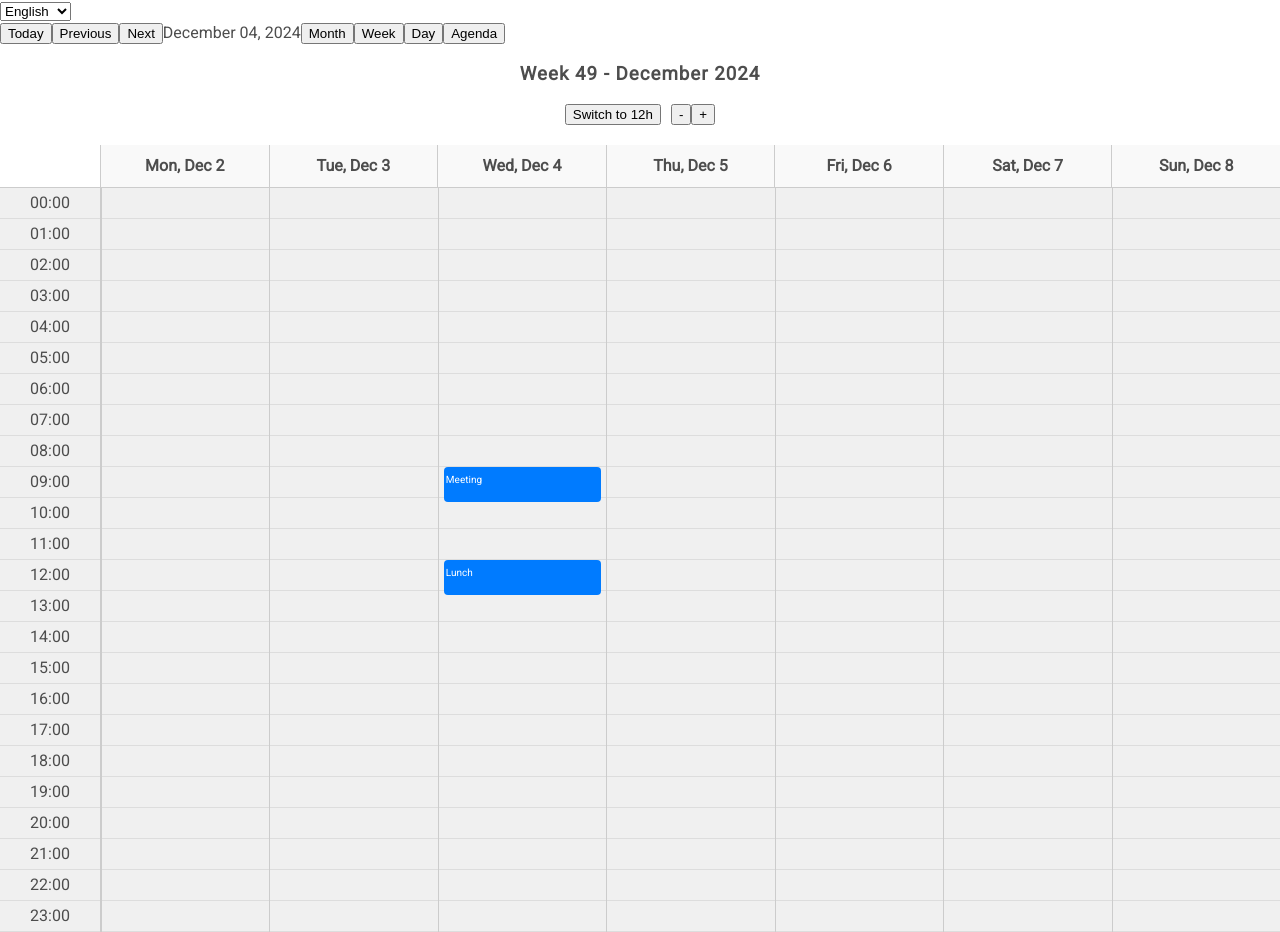
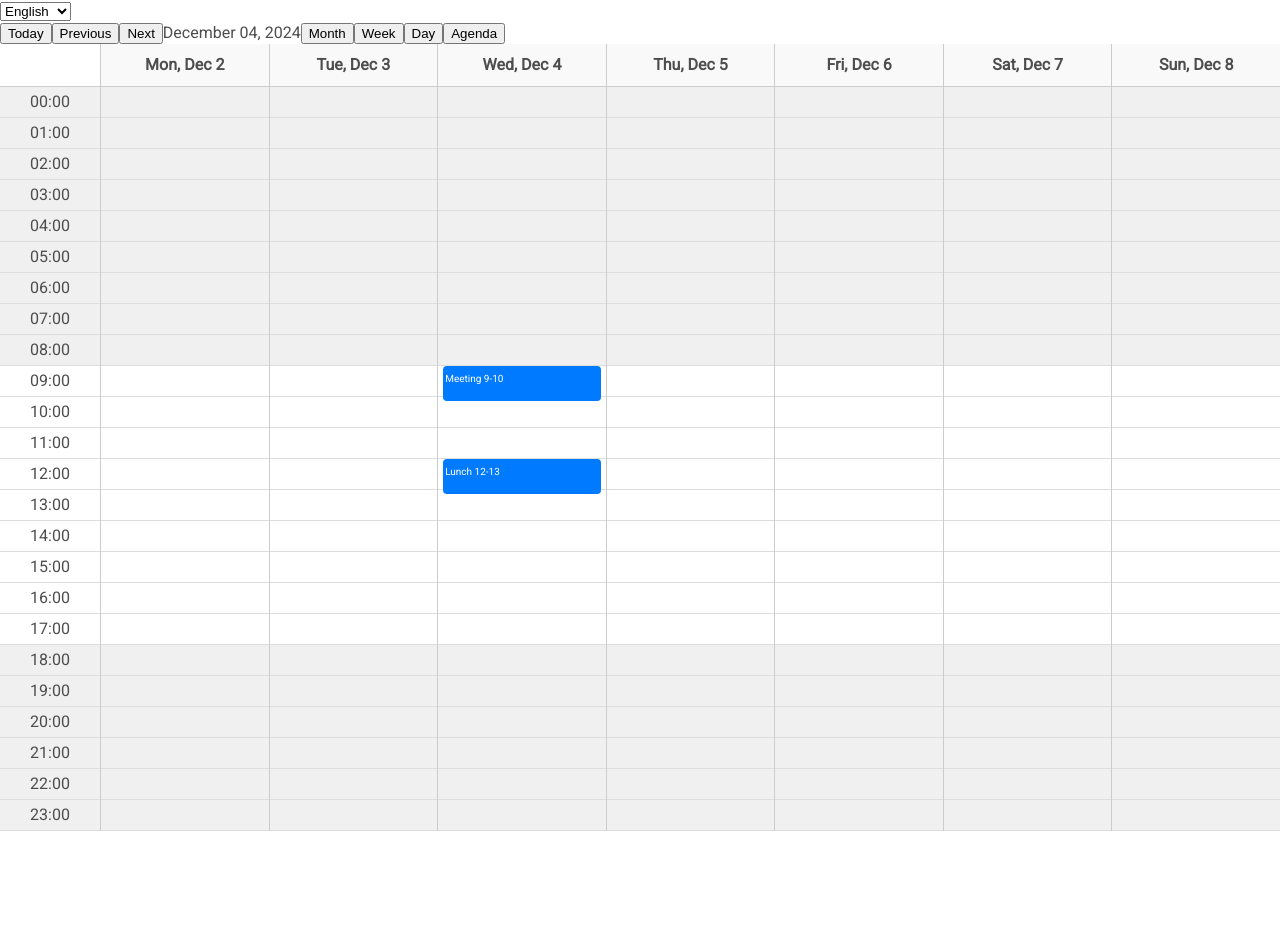
Before and after one commit to Eng-FerasAhmad/razor-calendar, a React (Vite) app: page / in a window 1280 px wide. After the commit the page ends 831 px from the top, so only its background shows below. Built offline with nearby package versions, Linux system fonts and the light colour scheme.

Commit message:
improve week components

```diff
--- a/src/components/calendar/CalendarContext.tsx
+++ b/src/components/calendar/CalendarContext.tsx
@@ -35,12 +35,10 @@ export function CalendarProvider({ children }: Props): ReactElement {
     const [firstDayOfWeek, setFirstDayOfWeek] = useState<number>(1);
 
     const onViewChange = useCallback((newView: string) => {
-        console.log('newView:', newView);
         setView(newView);
     }, []);
 
     const onDateChange = useCallback((newDate: DateTime) => {
-        console.log('newDate:', newDate);
         setSelectedDate(newDate);
     }, []);
 
--- a/src/components/calendar/CalendarLayout.tsx
+++ b/src/components/calendar/CalendarLayout.tsx
@@ -18,7 +18,6 @@ export default function CalendarLayout({
     selectedDate,
     appointments,
 }: Props): ReactElement {
-    // const { view: newView } = useContext(CalendarContext);
     const renderView = (): ReactElement => {
         switch (view) {
             case 'month':
@@ -31,8 +30,10 @@ export default function CalendarLayout({
             case 'week':
                 return (
                     <Week
-                        endWorkHour={9}
-                        startWorkHour={17}
+                        endWorkHour={17}
+                        startWorkHour={9}
+                        is24HourFormat={true}
+                        intervalIndex={0}
                         appointments={appointments}
                         selectedDate={selectedDate}
                     />
--- a/src/components/calendar/week/Week.tsx
+++ b/src/components/calendar/week/Week.tsx
@@ -1,10 +1,9 @@
 import { DateTime } from 'luxon';
-import { ReactElement, useState } from 'react';
+import { ReactElement } from 'react';
 import { WeekContainer, WeekHeaderRow, WeekDayHeader } from './styles';
 import { useCalendarContext } from 'calendar/CalendarContext';
 import DayColumn from 'components/calendar/week/days-columns/DaysColumns';
 import TimeColumn from 'components/calendar/week/time-column/TimeColumn';
-import WeekHeader from 'components/calendar/week/week-header/WeekHeader';
 import { Appointment } from 'types/calendar';
 import { getDateRange, formatDate } from 'utils/dates';
 
@@ -13,6 +12,8 @@ interface Props {
     endWorkHour: number;
     appointments: Appointment[];
     selectedDate: DateTime;
+    intervalIndex: number;
+    is24HourFormat: boolean;
 }
 
 export default function Week({
@@ -20,13 +21,13 @@ export default function Week({
     endWorkHour,
     appointments,
     selectedDate,
+    intervalIndex,
+    is24HourFormat,
 }: Props): ReactElement {
     const { onDateChange, onViewChange } = useCalendarContext();
 
     // Interval options
     const intervalOptions = [60, 30, 15, 10, 5];
-    const [intervalIndex, setIntervalIndex] = useState(0);
-    const [is24HourFormat, setIs24HourFormat] = useState(true);
     const interval = intervalOptions[intervalIndex];
 
     // Days of the week
@@ -43,15 +44,6 @@ export default function Week({
 
     return (
         <WeekContainer>
-            {/* Week Header */}
-            <WeekHeader
-                selectedDate={selectedDate}
-                intervalOptions={intervalOptions}
-                setIntervalIndex={setIntervalIndex}
-                is24HourFormat={is24HourFormat}
-                setIs24HourFormat={setIs24HourFormat}
-            />
-
             {/* Week Day Names */}
             <WeekHeaderRow>
                 <div style={{ width: '100px' }} />{' '}
--- a/src/components/calendar/week/days-columns/DaysColumns.tsx
+++ b/src/components/calendar/week/days-columns/DaysColumns.tsx
@@ -1,7 +1,12 @@
 import { DateTime } from 'luxon';
 import { ReactElement } from 'react';
-import Event from 'components/calendar/week/display-events/DisplayEvents';
 import { Appointment } from 'types/calendar';
+import { isWorkTime } from 'utils/dateTime';
+import {
+    DaysColumnsContainer,
+    TimeSlotWrapper,
+} from 'week/days-columns/styles';
+import DisplayAppointment from 'week/display-appointment/DisplayAppointment';
 
 interface Props {
     day: DateTime;
@@ -49,39 +54,27 @@ export default function DayColumn({
     };
 
     return (
-        <div
-            style={{
-                flex: 1,
-                position: 'relative',
-                borderLeft: '1px solid #ccc',
-            }}
-        >
-            {/* Time Slots */}
+        <DaysColumnsContainer data-testid="days-columns-container">
             {timeSlots.map((_, index) => {
                 const hour = Math.floor((index * interval) / 60);
                 return (
-                    <div
+                    <TimeSlotWrapper
+                        data-testid="time-slot"
                         key={index}
-                        style={{
-                            height: '30px',
-                            borderBottom: '1px solid #ddd',
-                            backgroundColor:
-                                hour >= startWorkHour && hour < endWorkHour
-                                    ? '#fff'
-                                    : '#f0f0f0',
-                        }}
+                        workTime={isWorkTime(hour, startWorkHour, endWorkHour)}
                     />
                 );
             })}
 
-            {/* Events */}
             {dayEvents.map((event) => (
-                <Event
+                <DisplayAppointment
                     key={event.id}
                     title={event.title}
+                    from={event.start}
+                    to={event.end}
                     style={calculateEventStyle(event)}
                 />
             ))}
-        </div>
+        </DaysColumnsContainer>
     );
 }
--- /dev/null
+++ b/src/components/calendar/week/days-columns/styles.ts
@@ -0,0 +1,16 @@
+import styled from 'styled-components';
+
+interface Props {
+    workTime: boolean;
+}
+export const DaysColumnsContainer = styled.div`
+    flex: 1;
+    position: relative;
+    border-left: 1px solid #ccc;
+`;
+
+export const TimeSlotWrapper = styled.div<Props>`
+    height: 30px;
+    border-bottom: 1px solid #ddd;
+    background-color: ${(props) => (props.workTime ? '#fff' : '#f0f0f0')};
+`;
--- a/src/components/calendar/week/display-events/DisplayEvents.tsx
+++ b/src/components/calendar/week/display-appointment/DisplayAppointment.tsx
@@ -1,11 +1,21 @@
+import { DateTime } from 'luxon';
 import React, { ReactElement } from 'react';
 
 interface Props {
     title: string;
+    from: string;
+    to: string;
     style: React.CSSProperties;
 }
 
-export default function Event({ title, style }: Props): ReactElement {
+export default function DisplayAppointment({
+    title,
+    from,
+    to,
+    style,
+}: Props): ReactElement {
+    const start = DateTime.fromISO(from).hour;
+    const end = DateTime.fromISO(to).hour;
     return (
         <div
             style={{
@@ -20,7 +30,7 @@ export default function Event({ title, style }: Props): ReactElement {
                 ...style,
             }}
         >
-            {title}
+            {title} {start}-{end}
         </div>
     );
 }
--- a/src/components/calendar/week/time-column/TimeColumn.tsx
+++ b/src/components/calendar/week/time-column/TimeColumn.tsx
@@ -1,4 +1,5 @@
 import { ReactElement } from 'react';
+import { isWorkTime } from 'utils/dateTime';
 
 export interface Props {
     interval: number; // Interval in minutes (e.g., 60, 30, 15)
@@ -35,7 +36,7 @@ export default function TimeColumn({
     const timeSlots = generateTimeSlots();
 
     return (
-        <div style={{ width: '100px', borderRight: '1px solid #ccc' }}>
+        <div style={{ width: '100px' }}>
             {/* Time Slots */}
             {timeSlots.map(({ hour, minute, label }) => (
                 <div
@@ -45,10 +46,13 @@ export default function TimeColumn({
                         display: 'flex',
                         alignItems: 'center',
                         justifyContent: 'center',
-                        backgroundColor:
-                            hour >= startWorkHour && hour < endWorkHour
-                                ? '#ffffff'
-                                : '#f0f0f0',
+                        backgroundColor: isWorkTime(
+                            hour,
+                            startWorkHour,
+                            endWorkHour
+                        )
+                            ? '#ffffff'
+                            : '#f0f0f0',
                         borderBottom: '1px solid #ddd',
                     }}
                 >
--- a/src/components/calendar/week/week-header/WeekHeader.tsx
+++ /dev/null
@@ -1,54 +0,0 @@
-import { DateTime } from 'luxon';
-import React from 'react';
-
-interface WeekHeaderProps {
-    selectedDate: DateTime;
-    intervalOptions: number[];
-    setIntervalIndex: React.Dispatch<React.SetStateAction<number>>;
-    is24HourFormat: boolean;
-    setIs24HourFormat: React.Dispatch<React.SetStateAction<boolean>>;
-}
-
-const WeekHeader: React.FC<WeekHeaderProps> = ({
-    selectedDate,
-    intervalOptions,
-    setIntervalIndex,
-    is24HourFormat,
-    setIs24HourFormat,
-}) => {
-    return (
-        <div style={{ textAlign: 'center', marginBottom: '20px' }}>
-            <h3>
-                Week {selectedDate.weekNumber} -{' '}
-                {selectedDate.toFormat('MMMM yyyy')}
-            </h3>
-            <button
-                type="button"
-                onClick={() => setIs24HourFormat((prev) => !prev)}
-                style={{ marginRight: '10px' }}
-            >
-                {is24HourFormat ? 'Switch to 12h' : 'Switch to 24h'}
-            </button>
-            <button
-                type="button"
-                onClick={() =>
-                    setIntervalIndex((prev) => Math.max(0, prev - 1))
-                }
-            >
-                -
-            </button>
-            <button
-                type="button"
-                onClick={() =>
-                    setIntervalIndex((prev) =>
-                        Math.min(intervalOptions.length - 1, prev + 1)
-                    )
-                }
-            >
-                +
-            </button>
-        </div>
-    );
-};
-
-export default WeekHeader;
--- /dev/null
+++ b/src/utils/dateTime.ts
@@ -0,0 +1,7 @@
+export const isWorkTime = (
+    hour: number,
+    startWorkHour: number,
+    endWorkHour: number
+): boolean => {
+    return hour >= startWorkHour && hour <= endWorkHour;
+};
```
Also changed, not shown: public/favicon.svg.
